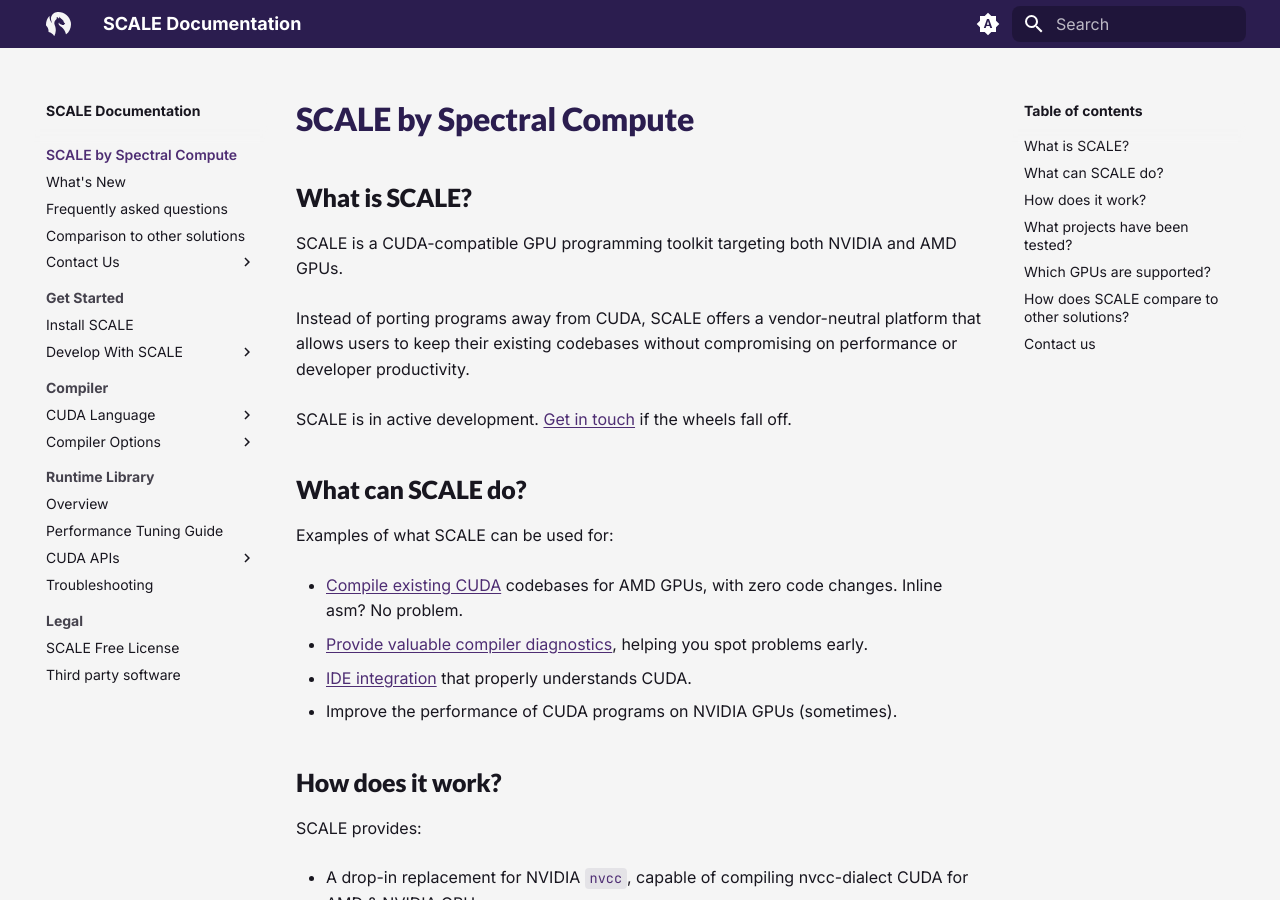
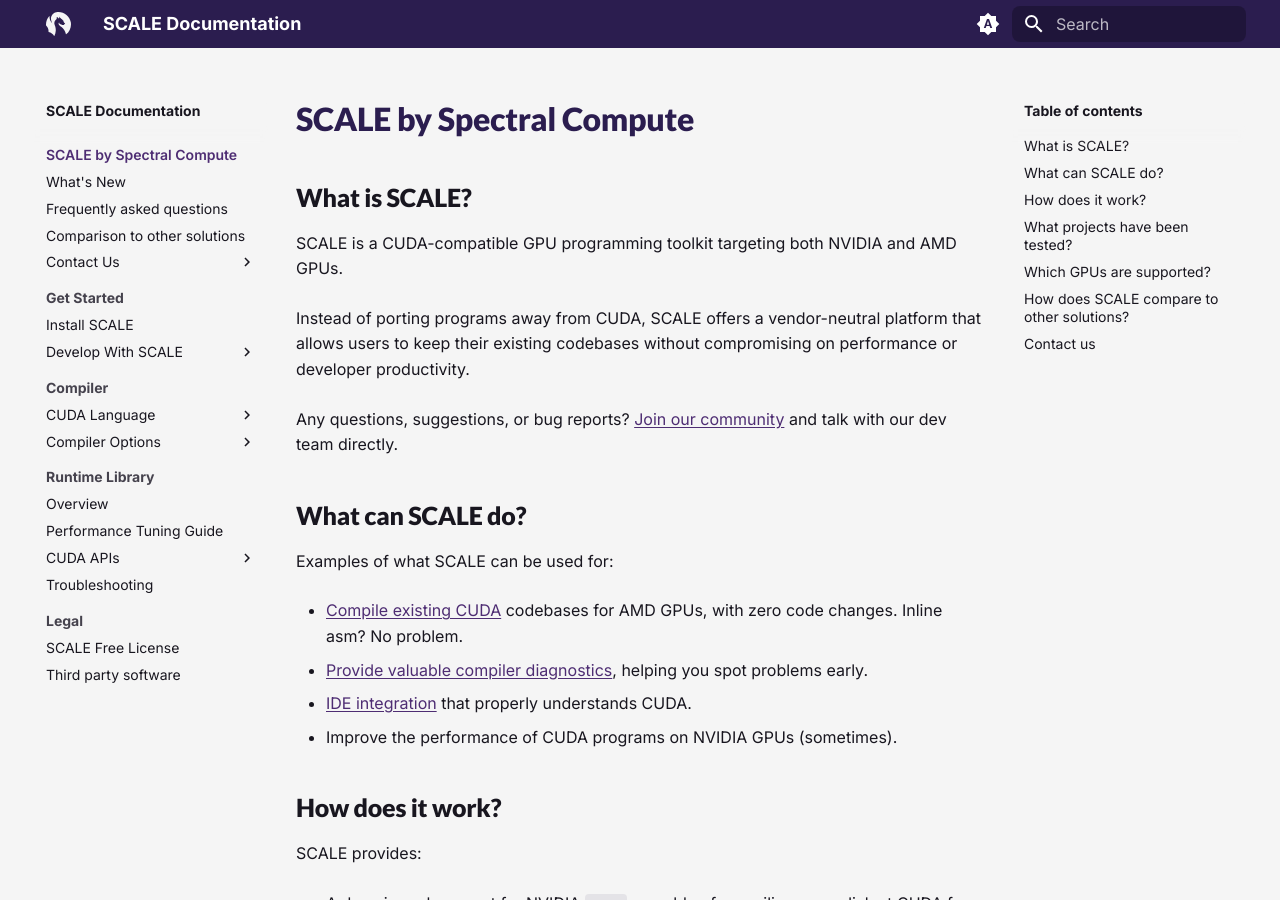
Before and after one commit to spectral-compute/scale-docs, an MkDocs documentation site: the page built from docs/README.md, in a window 1280 px wide and 900 px high. Built offline with MkDocs 1.6.1 and Material for MkDocs 9.7.7, drawn with Linux system fonts in a browser that asks for light colours; the version menu is left out.

Commit message:
Rephrase call to action

```diff
--- a/docs/README.md
+++ b/docs/README.md
@@ -9,7 +9,7 @@ Instead of porting programs away from CUDA, SCALE offers a vendor-neutral platfo
 that allows users to keep their existing codebases without compromising on performance
 or developer productivity.
 
-SCALE is in active development. [Get in touch](./contact/join-our-discord.md) if the wheels fall off.
+Any questions, suggestions, or bug reports? [Join our community](./contact/join-our-discord.md) and talk with our dev team directly.
 
 ## What can SCALE do?
 
```
